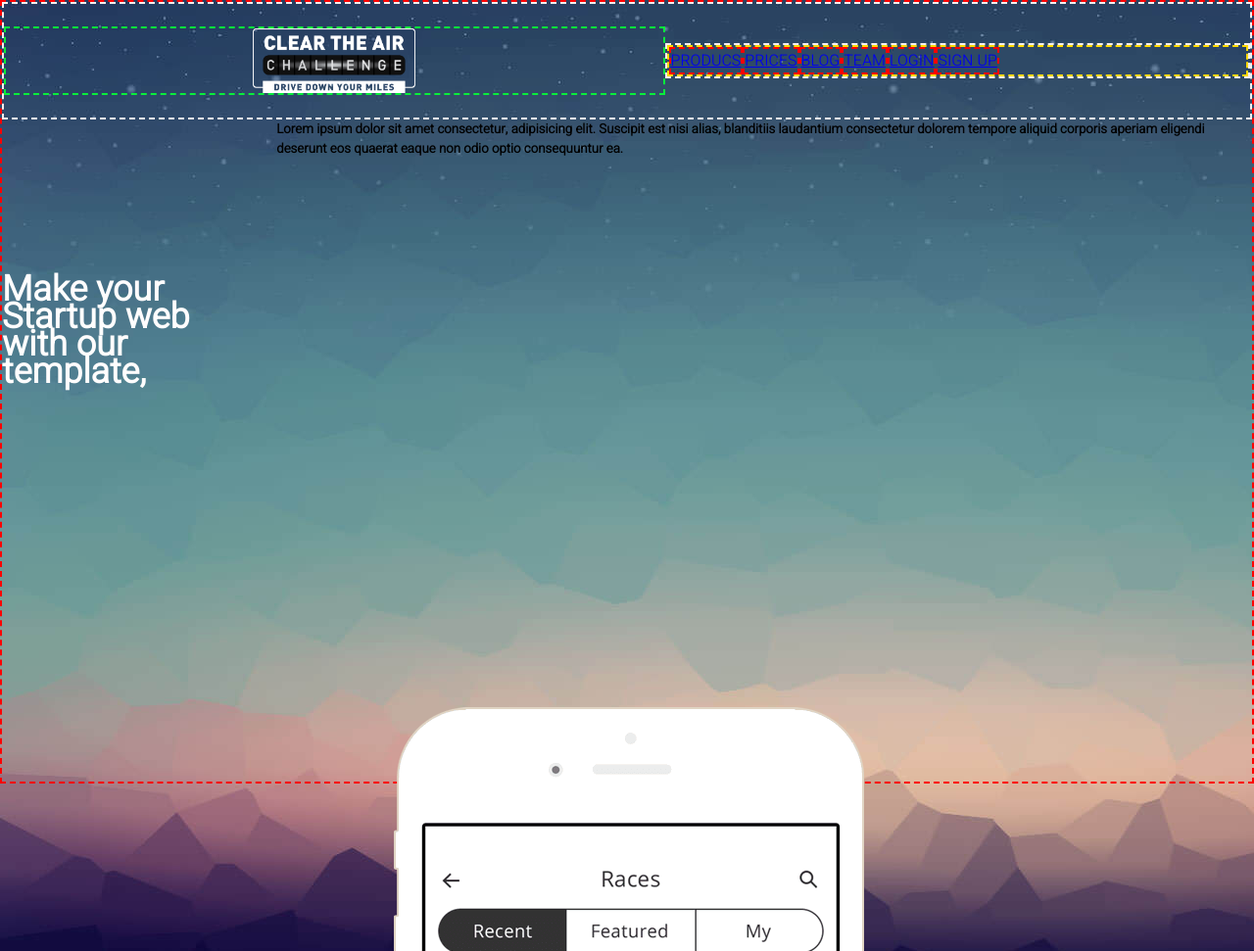
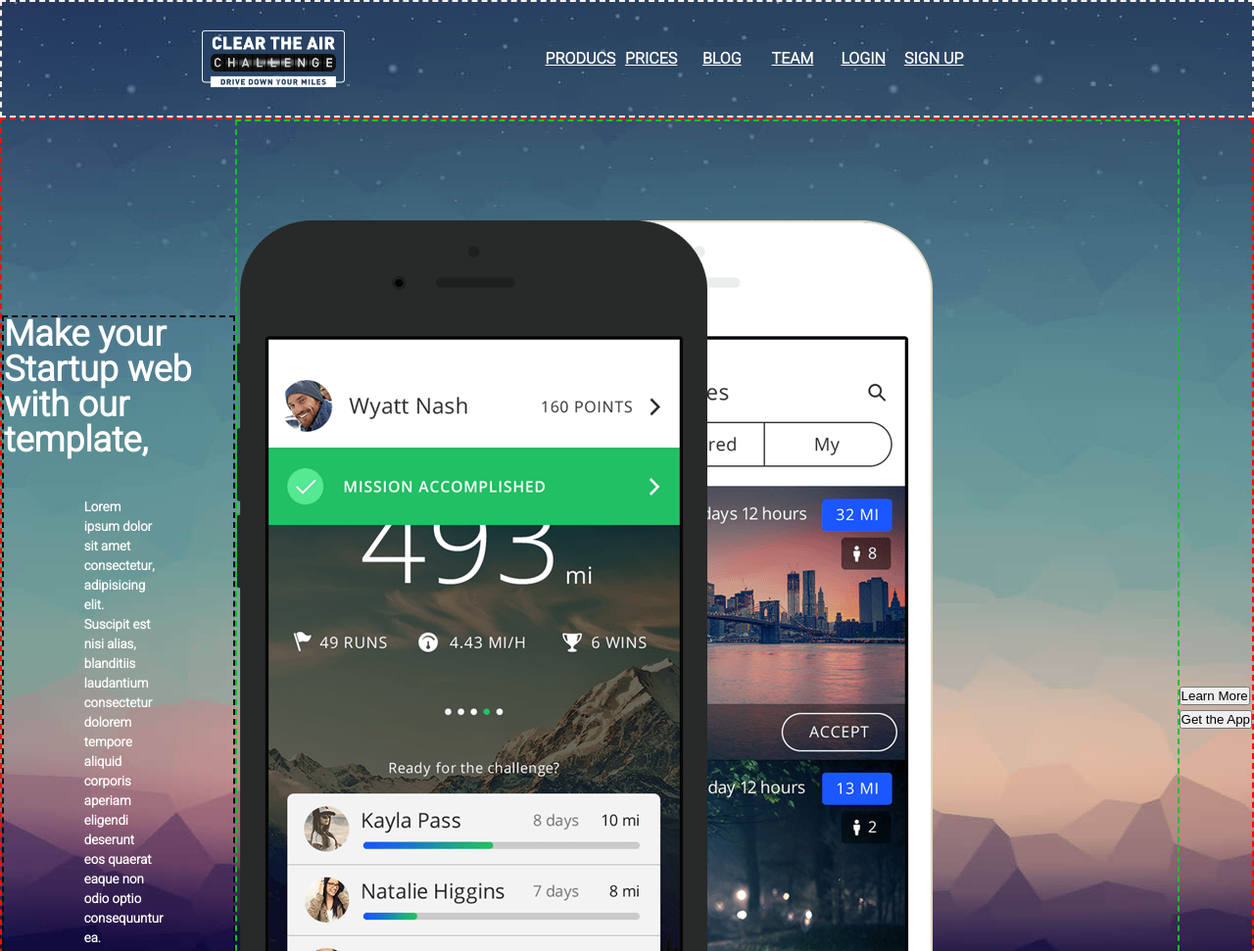
Before and after one commit to Bhasim/mobile-app, a plain HTML site: page index.html in a window 1280 px wide. Shown: the top 971 px of the page at 98% size. Drawn offline with Linux system fonts and the light colour scheme; a web font is replaced by a local one.

Commit message:
start resizing main

```diff
--- a/css/logo.css
+++ b/css/logo.css
@@ -2,7 +2,7 @@
 .logo {
     display: flex;
     flex-grow: 2;
-    height: 70px;
+    height: 50%;
     justify-content: center;
-    border: 2px rgb(10, 238, 59) dashed;
+    /* border: 2px rgb(10, 238, 59) dashed; */
 }
--- a/css/main/main-intro.css
+++ b/css/main/main-intro.css
@@ -1,11 +1,12 @@
 /* main-intro */
 .main-intro {
-    padding-top: 20vh;
+    padding-bottom: 5vh;
     z-index: 1;
     color: var(--main-text-color);
-    line-height: 3.5vh;
+    line-height: 4.5vh;
     font-size: 1.5rem;
   }
 .abstract {
-
+    color: var(--main-text-color);
+    width: 30%;
 }
--- a/css/main/main.css
+++ b/css/main/main.css
@@ -7,9 +7,13 @@
     display: flex;
     align-items: center;
     justify-content: center;
-    flex-direction: column;
+    flex-direction: row;
+    border: 2px rgb(253, 11, 2) dashed;
   }
   .main-container article {
-    height: 75vh;
+    height: 100vh;
     display: flex;
+    align-items: center;
+    flex-direction: column;
+    border: 2px rgb(0, 15, 17) dashed;
   }
--- a/css/main/overview-app.css
+++ b/css/main/overview-app.css
@@ -1,4 +1,43 @@
 /* overview-app  */
 .overview-app {
+display: flex;
+align-items: center;
+justify-content: start;
+flex-flow: row-reverse;
+height: 150vh;
+border: 2px rgb(8, 196, 40) dashed;
+}
+/*
+.white-phone {
+    width: 2%;
+    position: relative;
+    top: 0;
+    left: 0;
+}
+
+.black-phone {
+    width: 2%;
+    position: absolute;
+    top: 10px;
+    left: 10px;
+} */
+
+
+.black-phone{
+    width: 24%;
+    position: relative;
+    top: 0;
+    left: 0;
 
 }
+
+.black-phone .white-phone {
+    width: 2%;
+    position: absolute;
+    top: 0px;
+    left: 0px;
+}
+
+/* .p2 {
+    margin-bottom: 10px;
+} */
--- a/css/menu.css
+++ b/css/menu.css
@@ -5,21 +5,29 @@ header {
     align-items: center;
     height: 15vh;
     z-index: 1;
-    background-color: var(--mobile-app-bg-color);
     border: 2px rgb(245, 239, 239) dashed;
+
   }
   header nav {
-    flex-grow: 1;
-    border: 2px rgb(245, 239, 239) dashed;
+    flex-grow: 2;
+    /* border: 2px rgb(245, 239, 239) dashed; */
+
   }
   header nav ul {
     display: flex;
     justify-content: flex-start;
-    border: 2px rgb(255, 217, 0) dashed;
+    /* border: 2px rgb(255, 217, 0) dashed; */
+
   }
   header nav ul li {
     display: inline;
     list-style: none;
-    border: 2px red dashed;
+    width: 10%;
 
   }
+  header nav ul li a {
+    display: flex;
+    color: var(--main-text-color);
+    justify-content: center;
+    font-weight: 900;
+  }
--- a/css/style.css
+++ b/css/style.css
@@ -1,6 +1,6 @@
 @import url('https://fonts.googleapis.com/css2?family=Heebo:wght@300&family=Luxurious+Roman&family=Roboto:wght@300&display=swap');
-@import url(./var.css);
-@import url(./logo.css);
+@import url(var.css);
+@import url(logo.css);
 @import url(./main/main.css);
 @import url(./menu.css);
 
@@ -10,11 +10,12 @@
     box-sizing: border-box;
     scroll-behavior: smooth;
     transition: 0.5s;
+    /* border: 2px rgb(12, 12, 11) dashed; */
   }
   body {
     width: 100vw;
     height: 100vh;
     font-family: 'Heebo', sans-serif;
     background-image: url(../images/bg_001.jpg);
-    border: 2px red dashed;
+    /* border: 2px red dashed; */
   }
--- a/css/var.css
+++ b/css/var.css
@@ -1,7 +1,6 @@
 :root {
     font-size: 16px;
     /* variables */
-    ---mobile-app-bg-color: #cacbcc;
-    --mobile-app-text-color: #dcdbf0;
+    ---mobile-app-bg-color: #6da9e6;
     --main-text-color: rgb(255, 253, 253);
   }
--- a/index.html
+++ b/index.html
@@ -46,7 +46,7 @@
             <img src="./images/phone_001.png" alt="white-phone"/>
           </div>
           <div class="black-phone">
-            <img src="./images/phone_002.png" alt="black-phone"/>
+            <img  class="p2" src="./images/phone_002.png" alt="black-phone"/>
           </div>
         </section>
         <section class="buttons">
```
